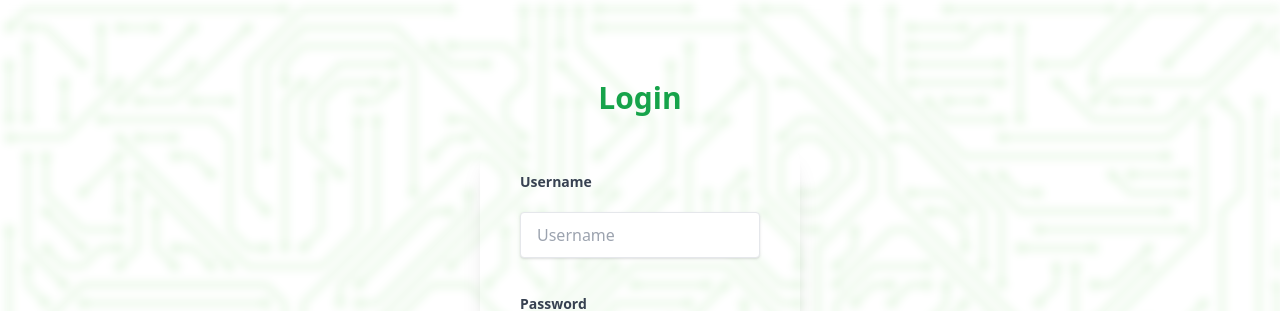
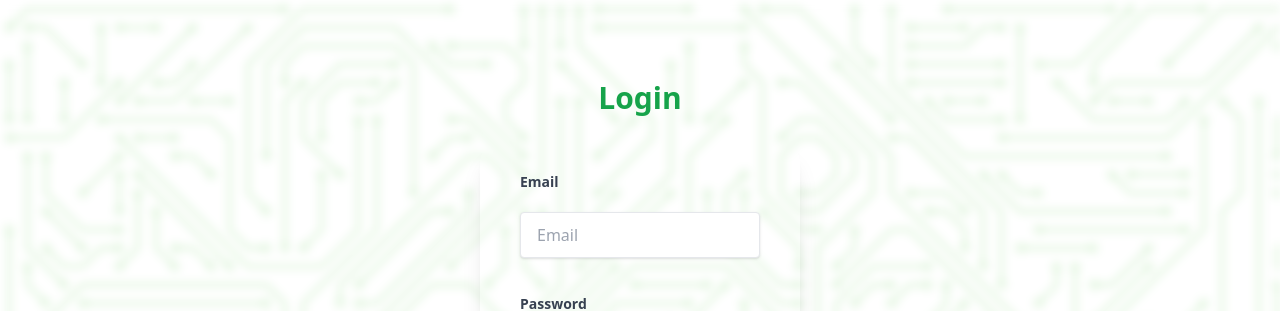
Before and after one commit to Mihirannanayakkara/SMART_AGRIGUARD_Mern, a React (Vite) app in the folder Frontend/: page /login in a window 1280 px wide. Shown: the top 311 px of the page. Built offline with nearby package versions, Linux system fonts and the light colour scheme.

Commit message:
Front & Back connected in Login page

```diff
--- a/Frontend/src/pages/Login.jsx
+++ b/Frontend/src/pages/Login.jsx
@@ -1,4 +1,5 @@
 import React, { useState } from "react";
+import { useNavigate } from 'react-router-dom';
 import axios from "axios";
 import { MdVisibility, MdVisibilityOff } from "react-icons/md"; // Import Material Design icons
 import BackgroundSvg from "../images/117.svg"; // Import the background SVG
@@ -6,54 +7,56 @@ import "../../src/index.css";
 
 const Login = () => {
   // State for username, password, and visibility toggle
+
+
   const [formData, setFormData] = useState({
-    username: "",
-    password: "",
+    email: '',
+    password: ''
   });
 
   const [showPassword, setShowPassword] = useState(false); // Password visibility toggle
   const [error, setError] = useState(""); // State to handle errors
   const [successMessage, setSuccessMessage] = useState(""); // State to display success message (optional)
+  const navigate = useNavigate();
+  const [loading, setLoading] = useState(false);
 
   // Handle input changes
   const handleChange = (e) => {
-    const { id, value } = e.target;
-    setFormData((prev) => ({ ...prev, [id]: value }));
+    setFormData({
+      ...formData,
+      [e.target.name]: e.target.value
+    });
   };
+
 
   // Handle form submission
   const handleSubmit = async (e) => {
     e.preventDefault();
-    setError(""); // Clear any previous error state
-    setSuccessMessage("");
+    setLoading(true);
+    setError('');
 
     try {
-      const response = await axios.post("http://localhost:5000/api/login", formData);
+      // Direct API call to backend login endpoint
+      const response = await axios.post('http://localhost:5557/api/auth/login', formData);
 
-      // Extract token and user from the response
-      const { token, user } = response.data;
-
-      // Save them into localStorage
-      if (token) {
-        localStorage.setItem("authToken", token);
-
-        if (user) {
-          console.log("User Details:", user); // Log the user details to debug
-          localStorage.setItem("user", JSON.stringify(user));
-        } else {
-          console.error("User object is missing in the response.");
-        }
-      } else {
-        console.error("Token is missing.");
+      // Store user data and token in localStorage
+      if (response.data.token) {
+        localStorage.setItem('user', JSON.stringify(response.data));
       }
 
-      setSuccessMessage("Login successful! Redirecting...");
-      setTimeout(() => {
-        window.location.href = "/dashboard";
-      }, 2000);
+      console.log('Login successful:', response.data);
+
+      // Redirect based on user role
+      if (response.data.user.role === 'admin') {
+        navigate('/admin');
+      } else {
+        navigate('/');
+      }
     } catch (err) {
-      console.error("Login failed:", err.response?.data?.message || err.message);
-      setError(err.response?.data?.message || "Invalid username or password");
+      setError(err.response?.data?.message || 'Login failed. Please try again.');
+      console.error('Login error:', err);
+    } finally {
+      setLoading(false);
     }
   };
 
@@ -82,16 +85,17 @@ const Login = () => {
           <div className="mb-6">
   <label
     className="block text-gray-700 text-sm font-bold mb-2"
-              htmlFor="username"
+    htmlFor="email"
   >
-              Username
+    Email
   </label>
   <input
     className="shadow my-3 focus:border-green-600 focus:ring-6 appearance-none border rounded w-full py-3 px-4 text-gray-700 leading-tight focus:outline-none focus:shadow-outline"
-              id="username"
-              type="text"
-              placeholder="Username"
-              value={formData.username}
+    id="email"
+    name="email"
+    type="email"
+    placeholder="Email"
+    value={formData.email}
     onChange={handleChange}
     required
   />
@@ -106,6 +110,7 @@ const Login = () => {
   <input
     className="shadow focus:border-green-600 focus:ring-6 appearance-none border rounded w-full py-3 px-4 text-gray-700 leading-tight focus:outline-none focus:shadow-outline"
     id="password"
+    name="password"
     type={showPassword ? "text" : "password"}
     placeholder="********"
     value={formData.password}
```
Lines whose indentation alone changed are shown as unchanged.
